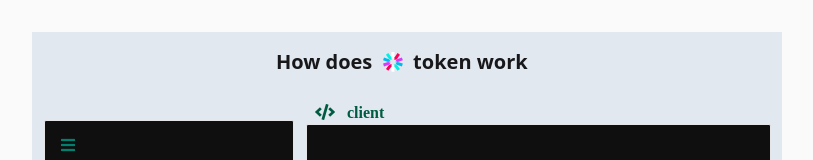
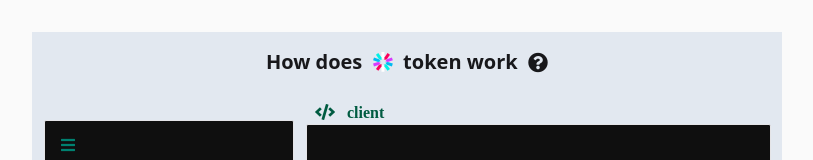
Before and after one commit to alancj731/jwttokendemo, a SvelteKit app: page / in a window 1280 px wide. Shown: the top 160 px of the page, without its empty margins (233-1046 px from the left). Built offline with nearby package versions, Linux system fonts and the light colour scheme.

Commit message:
fixed the bug of question mark icon

```diff
--- a/src/routes/+page.svelte
+++ b/src/routes/+page.svelte
@@ -15,7 +15,7 @@
 
 <div class="flex w-full justify-center p-4 sm:text-xl sm:p-4 font-bold" style="color: #18181b">
 	How does &nbsp <img src="/jwt.svg" alt="JWT logo" /> &nbsp token work &nbsp
-	<i class="fa fa-circle-question mt-[5px]"></i>
+	<i class="fa fa-question-circle mt-[5px]"></i>
 </div>
 <div class="flex flex-col sm:flex-row sm:justify-between">
 	<NavBar />
```
